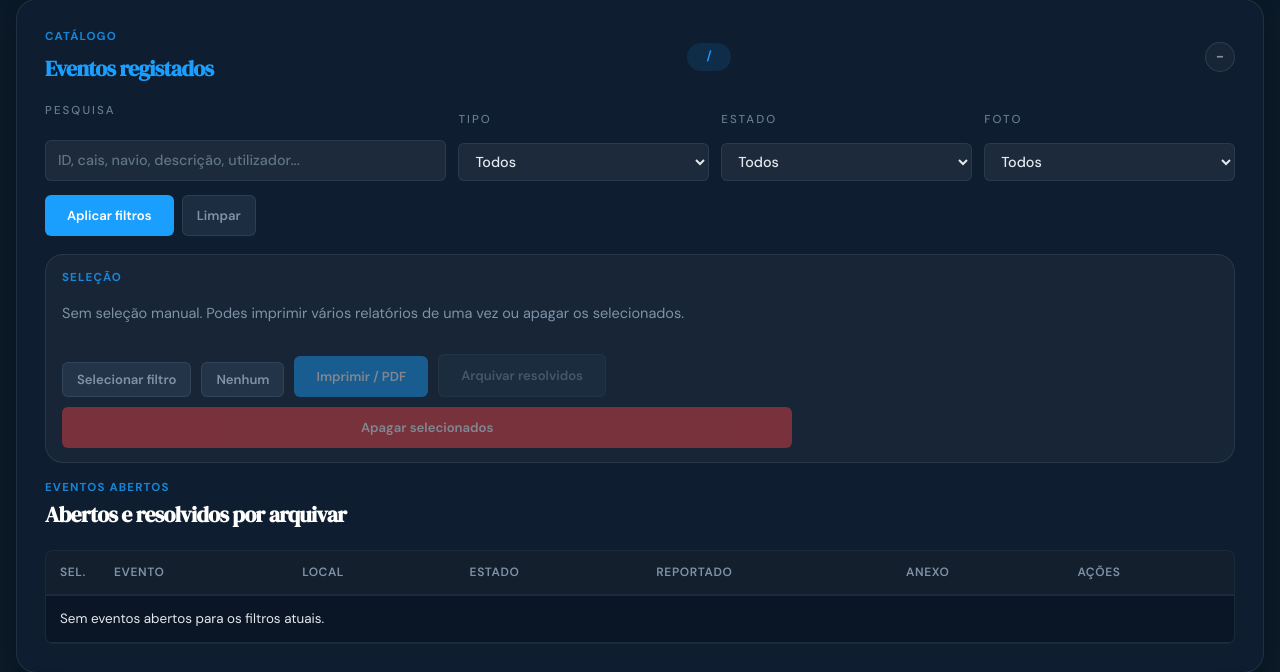
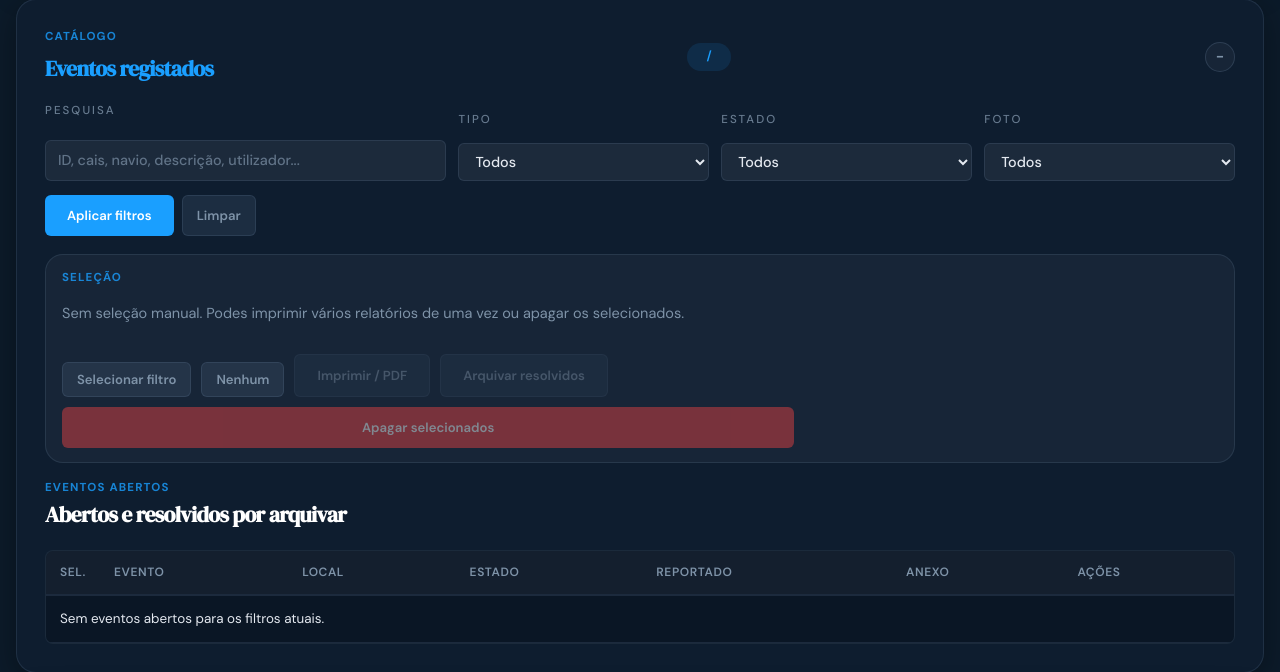
Before and after one commit to pereira-andre/pragtico, a Flask app: template templates/admin_event_reports.html in a window 1280 px wide. Shown: the part 435-1107 px from the top of the page. Run offline with Flask 3, Linux system fonts and the light colour scheme; the template is opened without the code that fills it, so the values that code supplies are empty; some libraries are stand-ins or nearby versions.

Commit message:
Fix event report print button state

```diff
--- a/templates/admin_event_reports.html
+++ b/templates/admin_event_reports.html
@@ -110,7 +110,7 @@
         <div class="archive-selection-actions">
           <button type="button" class="mini-button secondary-button" id="event-report-select-filtered">Selecionar filtro</button>
           <button type="button" class="mini-button secondary-button" id="event-report-clear-selection">Nenhum</button>
-          <button type="submit" class="mini-button" form="event-report-print-form" id="event-report-print-selected">Imprimir / PDF</button>
+          <button type="submit" class="mini-button secondary-button" form="event-report-print-form" id="event-report-print-selected">Imprimir / PDF</button>
           <button type="submit" class="mini-button secondary-button" form="event-report-archive-resolved-form" {% if not archive_resolved_event_ids %}disabled{% endif %}>Arquivar resolvidos</button>
           <button type="submit" class="mini-button danger-button" form="event-report-delete-form" id="event-report-delete-selected">Apagar selecionados</button>
         </div>
@@ -319,6 +319,8 @@
     }
     if (eventReportPrintSelected) {
       eventReportPrintSelected.disabled = selected.length === 0;
+      eventReportPrintSelected.classList.toggle("secondary-button", selected.length === 0);
+      eventReportPrintSelected.classList.toggle("is-active", selected.length > 0);
     }
     if (eventReportDeleteSelected) {
       eventReportDeleteSelected.disabled = selected.length === 0;
```
